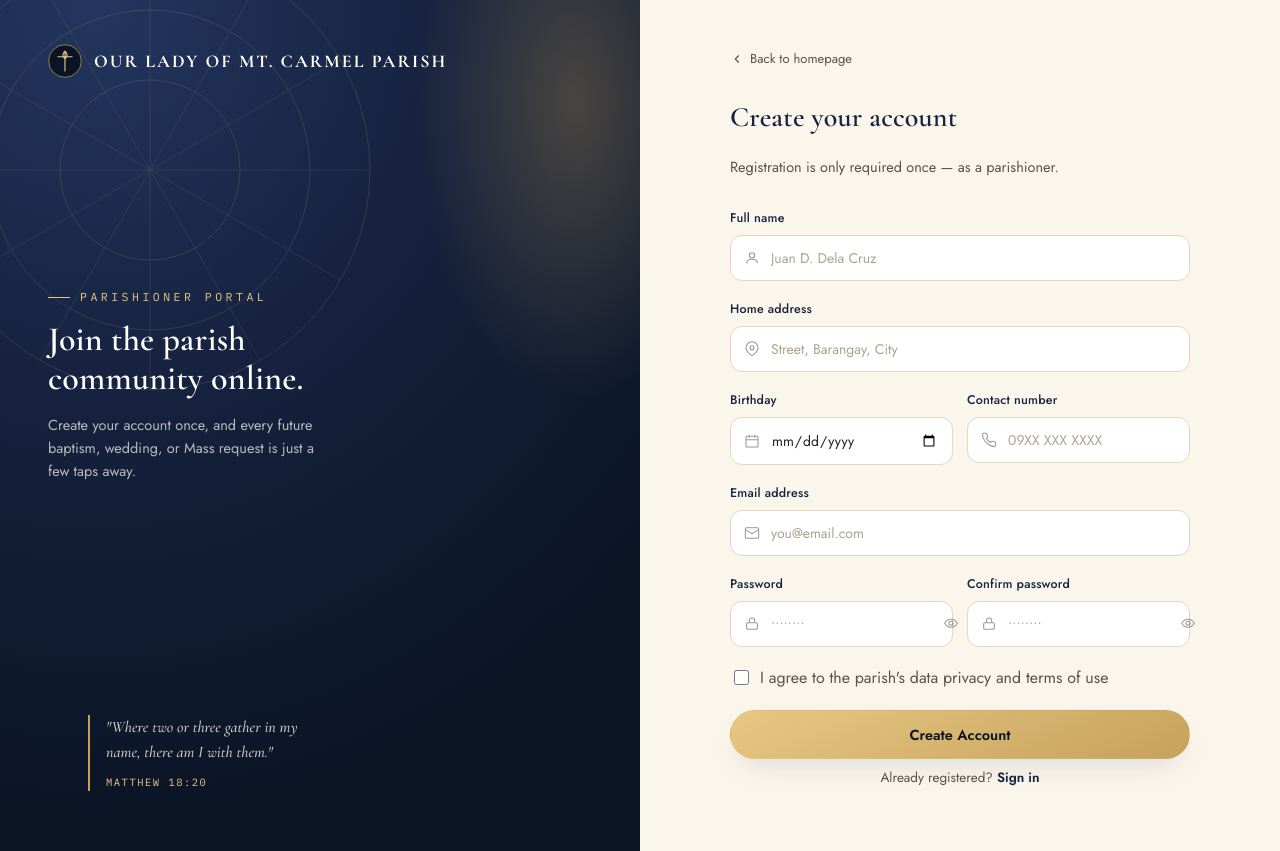
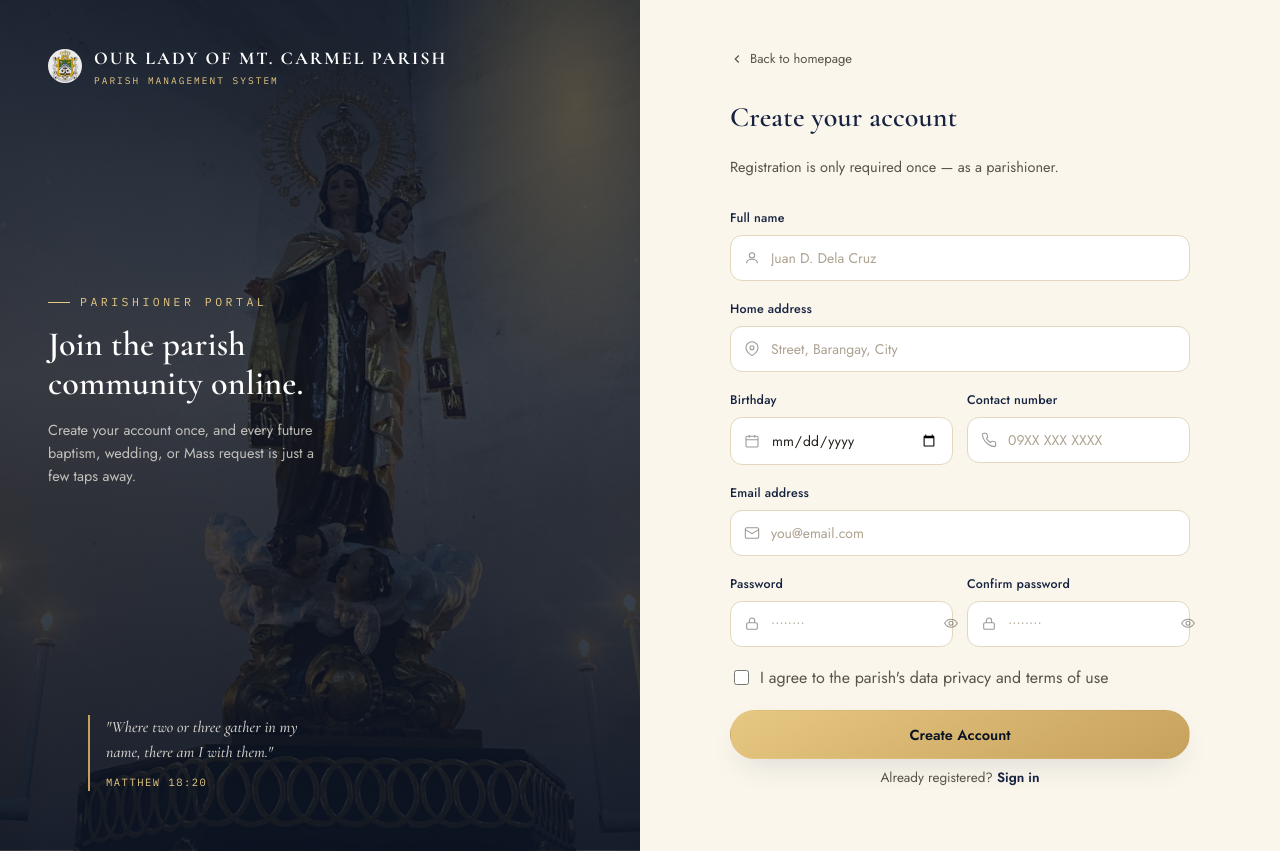
Before and after one commit to justine-andrie-v-abella/parish-system, a PHP site: page /register.php in a window 1280 px wide. Run offline with PHP 8.4, Linux system fonts and the light colour scheme; data that the repository does not hold is empty.

Commit message:
a few adjustment for the frontend design

```diff
--- a/index.php
+++ b/index.php
@@ -4,8 +4,8 @@
 <header class="hero" id="home" style="background-image: linear-gradient(180deg, rgba(15,26,48,0.88) 0%, rgba(15,26,48,0.72) 45%, rgba(15,26,48,0.92) 100%), url('assets/images/landing-page-background.jpeg'); background-size: cover; background-position: center;">
   <div class="container hero-inner">
     <div class="reveal visible">
-      <span class="eyebrow hero-eyebrow">Diocese of Tagbilaran · Est. 1596</span>
-      <h1>Welcome home to <em>San Vicente Ferrer</em> Parish</h1>
+      <span class="eyebrow hero-eyebrow"><?php echo htmlspecialchars($parish['des']); ?></span>
+      <h1>Welcome home to <em>Our Lady of Mt. Carmel</em> Parish</h1>
       <p class="lede">Book baptisms, weddings, and Masses without the waiting line. Our appointment system carries the same warmth as walking through our doors — now from wherever you are.</p>
       <div class="hero-ctas">
         <a href="#services" class="btn btn-gold">Book an Appointment</a>
--- a/receipt.php
+++ b/receipt.php
@@ -80,7 +80,7 @@ $svcLabel = $serviceNames[$appt['service_key']] ?? ucfirst($appt['service_key'])
 <div class="receipt">
   <div class="r-head">
     <h1><?php echo htmlspecialchars($parish['name']); ?></h1>
-    <p><?php echo htmlspecialchars($parish['diocese'] ?? ''); ?></p>
+    <p><?php echo htmlspecialchars($parish['des'] ?? ''); ?></p>
   </div>
 
   <div class="r-title">
--- a/register.php
+++ b/register.php
@@ -13,19 +13,11 @@ clear_old();
 ?>
 
 <div class="auth-page">
-  <div class="auth-visual">
-    <svg class="auth-rose" viewBox="0 0 480 480" fill="none" xmlns="http://www.w3.org/2000/svg" aria-hidden="true">
-      <circle cx="240" cy="240" r="220" stroke="#E7C883" stroke-width="1"/>
-      <circle cx="240" cy="240" r="160" stroke="#E7C883" stroke-width="1"/>
-      <circle cx="240" cy="240" r="90" stroke="#E7C883" stroke-width="1"/>
-      <?php for ($i = 0; $i < 12; $i++): $a = $i * 30; ?>
-        <line x1="240" y1="240" x2="<?php echo 240 + 220 * cos(deg2rad($a)); ?>" y2="<?php echo 240 + 220 * sin(deg2rad($a)); ?>" stroke="#E7C883" stroke-width="0.75"/>
-      <?php endfor; ?>
-    </svg>
+  <div class="auth-visual" style="background-image: linear-gradient(180deg, rgba(11,20,36,0.88) 0%, rgba(11,20,36,0.72) 45%, rgba(11,20,36,0.92) 100%), url('assets/images/login.jpeg'); background-size: cover; background-position: center;">
 
     <div class="auth-visual-top">
-      <svg width="34" height="34" viewBox="0 0 48 48" fill="none"><circle cx="24" cy="24" r="23" fill="#0B1424"/><circle cx="24" cy="24" r="23" stroke="#C6A15B" stroke-width="1"/><path d="M24 10V38M14 18H34M24 10C20 14 20 18 24 21C28 18 28 14 24 10Z" stroke="#E7C883" stroke-width="1.6" stroke-linecap="round" stroke-linejoin="round"/></svg>
-      <span><strong style="font-family:var(--font-display); font-size:18px; color:#fff;"><?php echo htmlspecialchars($parish['name']); ?></strong><span><?php echo htmlspecialchars($parish['diocese']); ?></span></span>
+      <img src="assets/images/logo.jpeg" alt="<?php echo htmlspecialchars($parish['name']); ?> logo" width="34" height="34" style="border-radius:50%; object-fit:cover;">
+      <span><strong style="font-family:var(--font-display); font-size:18px; color:#fff;"><?php echo htmlspecialchars($parish['name']); ?></strong><span><?php echo htmlspecialchars($parish['des']); ?></span></span>
     </div>
 
     <div class="auth-visual-mid">
```
